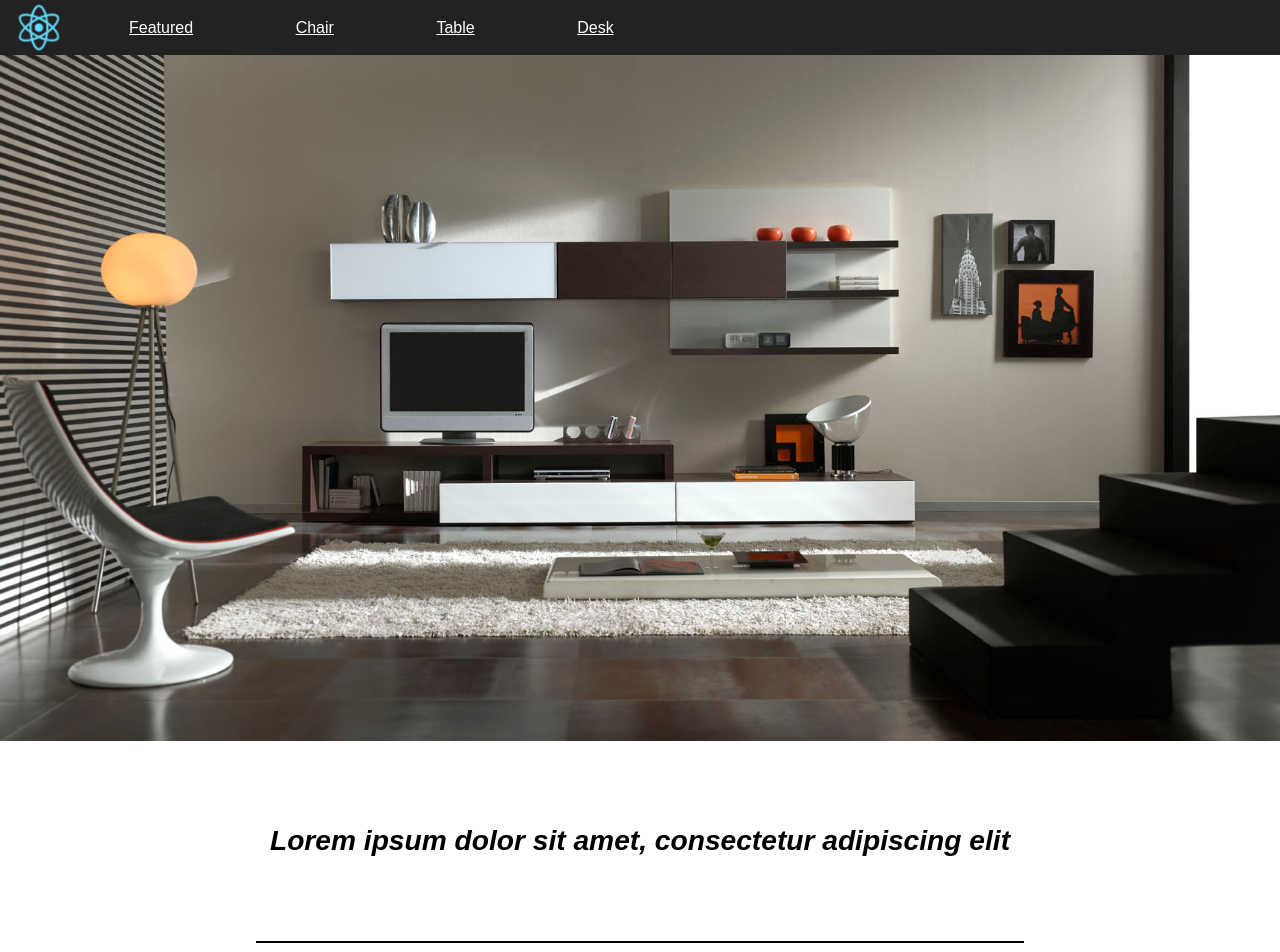
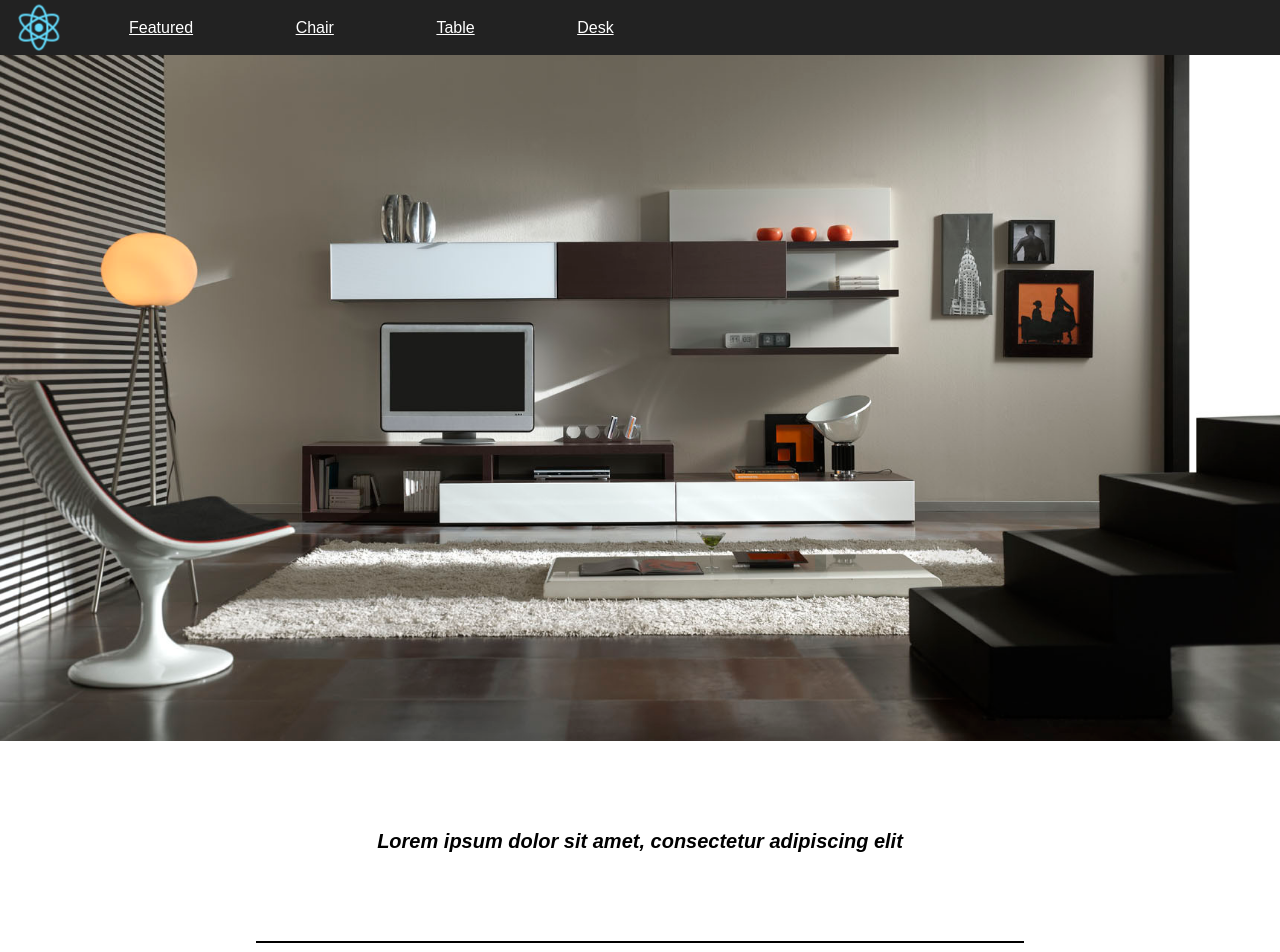
Before and after one commit to dennischoi/Scout-Gather, a React (Create React App) app: page / in a window 1280 px wide. Shown: the top 952 px of the page. Built offline with nearby package versions, Linux system fonts and the light colour scheme.

Commit message:
flex centering

```diff
--- a/src/app/styles/css/Featured/Featured.css
+++ b/src/app/styles/css/Featured/Featured.css
@@ -1,5 +1,7 @@
 .subTitle--container {
 	display: flex;
+	justify-content: center;
+	align-items: center;
 	height: 200px;
 	margin: 0 20%;
 	border-bottom: 2px solid black;
@@ -7,10 +9,9 @@
 
 .subTitle--text {
 	flex: 1;
-	font-size: 2.2vw;
+	font-size: 1.25em;
 	font-weight: bold;
 	font-style: italic;
-	line-height: 200px;
 }
 
 .Featured {
```
